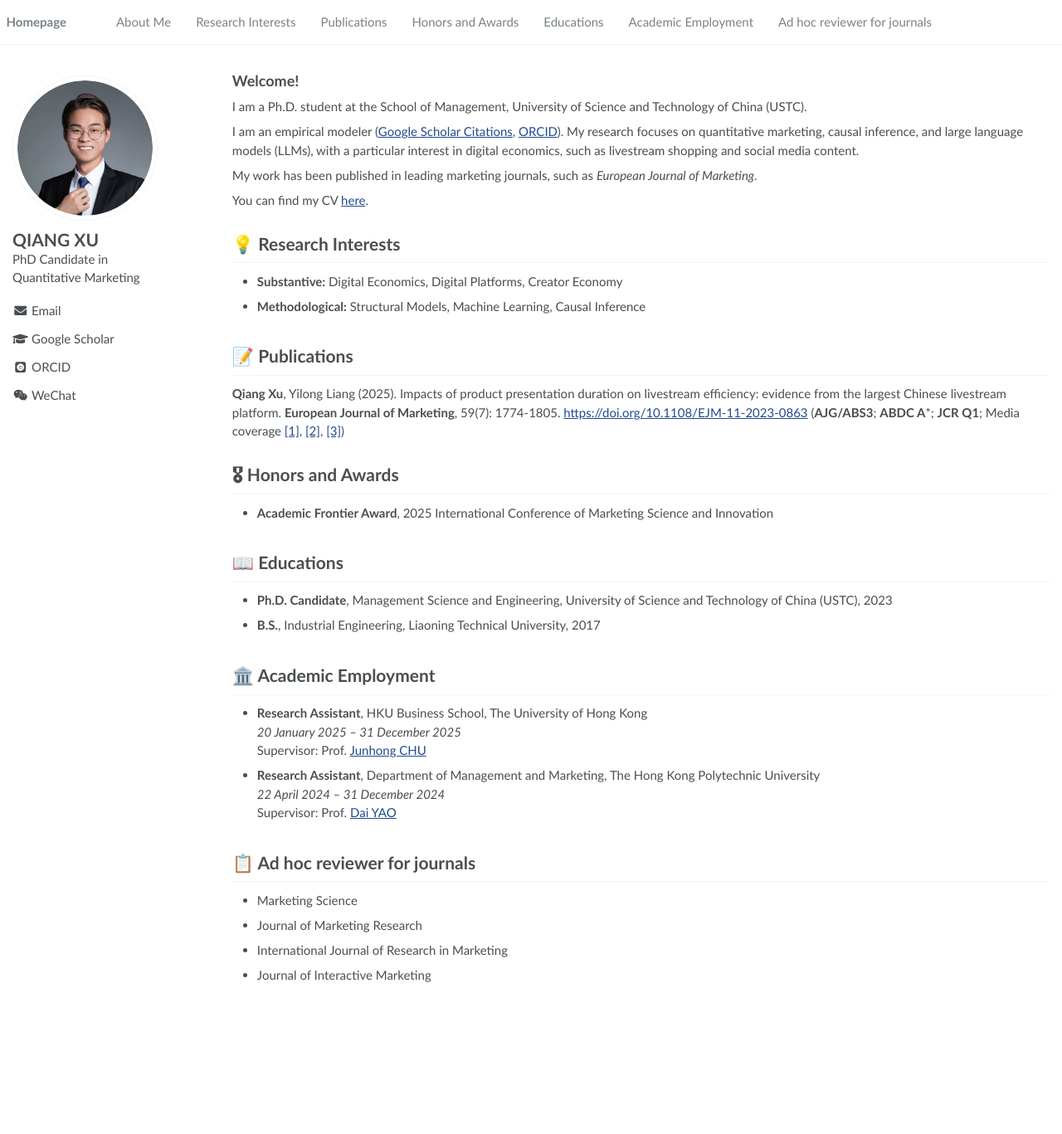
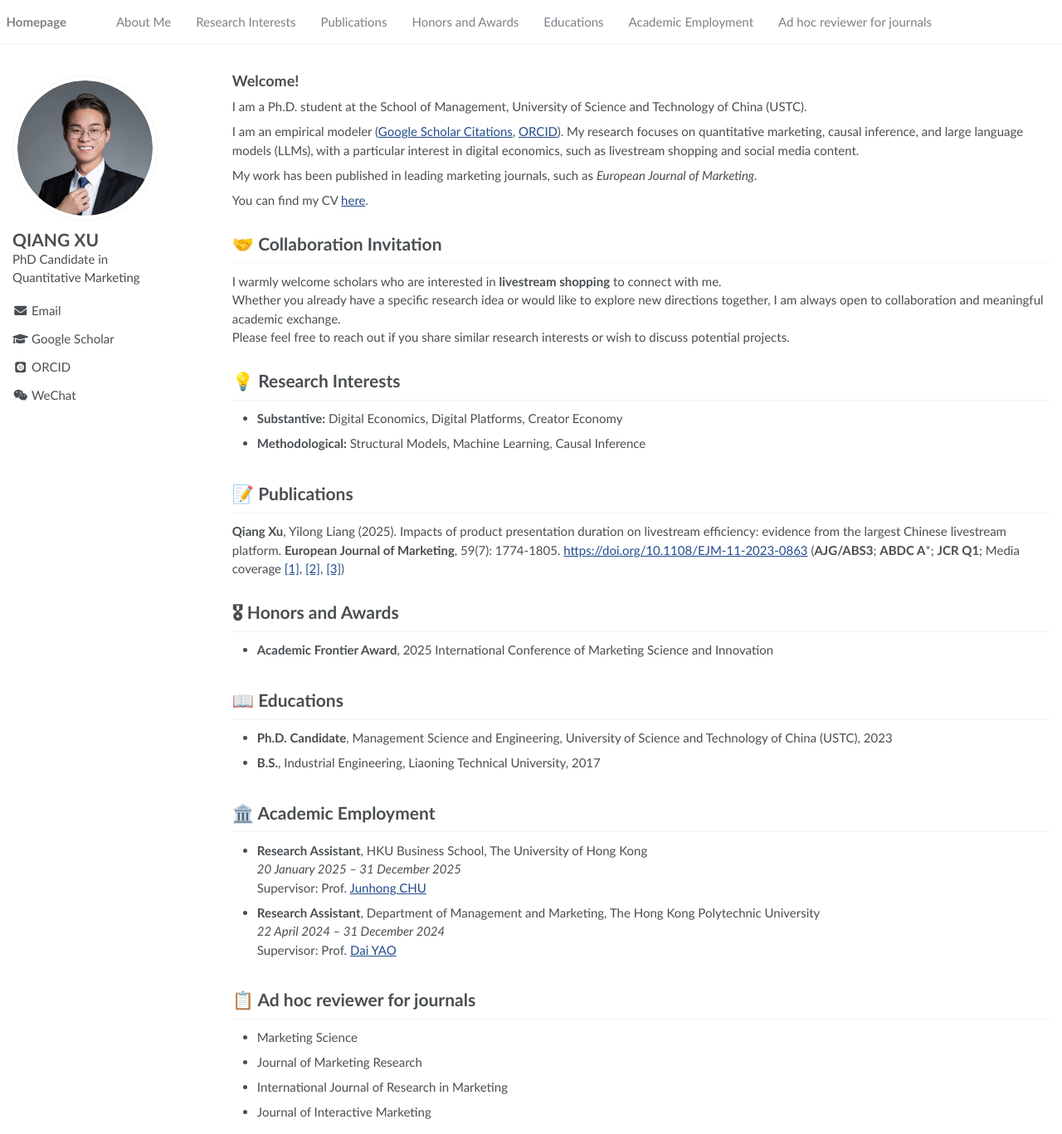
Before and after one commit to xuqiang/xuqiang.github.io, a Jekyll site: the page built from _pages/about.md, in a window 1280 px wide and 1367 px high. Shown: the whole window at 83% size. Built offline with Jekyll 4.4.1, drawn with Linux system fonts in a browser that asks for light colours; some web fonts are replaced.

Commit message:
Update about.md

```diff
--- a/_pages/about.md
+++ b/_pages/about.md
@@ -25,6 +25,12 @@ I am an empirical modeler ([Google Scholar Citations](https://scholar.google.com
 My work has been published in leading marketing journals, such as *European Journal of Marketing*.
 
 You can find my CV [here](https://xuqiang.github.io/files/CV_XuQiang.pdf).
+
+<span class='anchor' id='collaboration'></span>
+# 🤝 Collaboration Invitation
+I warmly welcome scholars who are interested in **livestream shopping** to connect with me.
+Whether you already have a specific research idea or would like to explore new directions together, I am always open to collaboration and meaningful academic exchange.
+Please feel free to reach out if you share similar research interests or wish to discuss potential projects.
 
 <span class='anchor' id='research-interests'></span>
 # 💡 Research Interests
```
